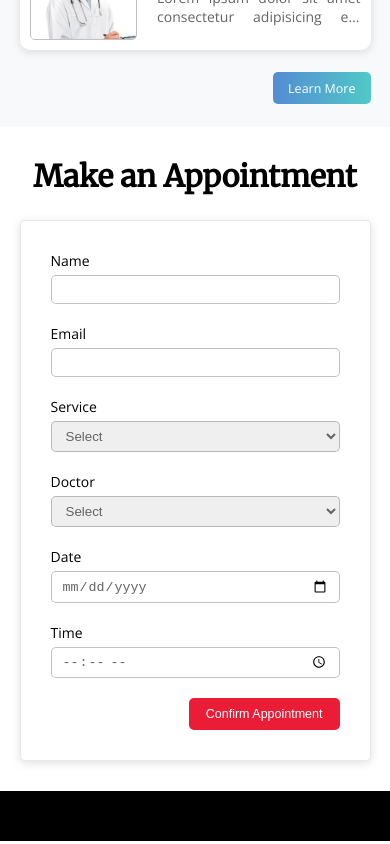
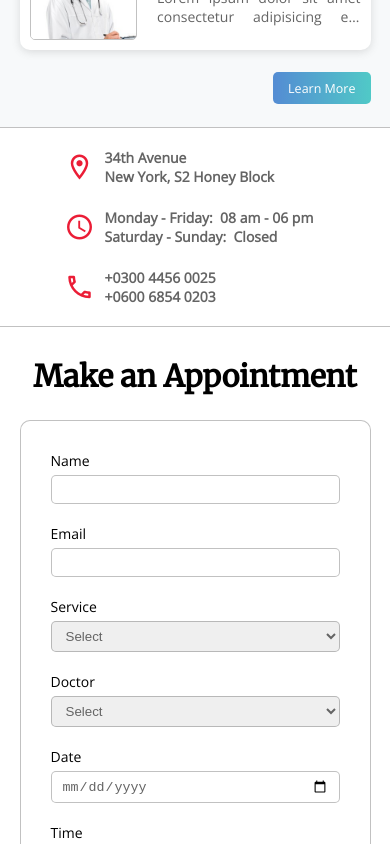
Before and after one commit to AbdulQadir92/medicare-user, a React (Create React App) app: page / in a window 390 px wide. Shown: the part 3180-4024 px from the top of the page. Built offline with nearby package versions, Linux system fonts and the light colour scheme.

Commit message:
Created Info section for home page

```diff
--- /dev/null
+++ b/src/components/home/InfoSection.js
@@ -0,0 +1,34 @@
+import '../../css/components/home/infoSection.css';
+
+
+const InfoSection = () => {
+    return (
+        <div className="info-section">
+            <div className="info-card">
+                <span className="material-icons-outlined">location_on</span>
+                <div>
+                    <p>34th Avenue</p>
+                    <p>New York, S2 Honey Block</p>
+                </div>
+            </div>
+
+            <div className="info-card">
+                <span className="material-icons-outlined">schedule</span>
+                <div>
+                    <p>Monday - Friday:&nbsp; 08 am - 06 pm</p>
+                    <p>Saturday - Sunday:&nbsp; Closed </p>
+                </div>
+            </div>
+
+            <div className="info-card">
+                <span className="material-icons-outlined">call</span>
+                <div>
+                    <p>+0300 4456 0025</p>
+                    <p>+0600 6854 0203</p>
+                </div>
+            </div>
+        </div>
+    )
+}
+
+export default InfoSection
--- a/src/css/components/home/appointmentSection.css
+++ b/src/css/components/home/appointmentSection.css
@@ -16,9 +16,8 @@
 
     background-color: var(--light-bg);
     padding: 30px;
-    border-radius: 5px;
-    border: 1px solid var(--light-border);
-    box-shadow: rgba(99, 99, 99, 0.2) 0px 2px 8px 0px;
+    border-radius: var(--main-border-radius);
+    border: 1px solid var(--dark-border);
 }
 
 .appointment-form .fields-container {
--- /dev/null
+++ b/src/css/components/home/infoSection.css
@@ -0,0 +1,82 @@
+.info-section {
+    display: grid;
+    grid-template-columns: auto auto auto;
+
+    padding: var(--main-padding);
+    background-color: var(--light-bg);
+    padding-top: 25px;
+    padding-bottom: 25px;
+    border-top: 1px solid var(--dark-border);
+    border-bottom: 1px solid var(--dark-border);
+}
+
+
+.info-card {
+    display: flex;
+    justify-content: center;
+    align-items: center;
+}
+
+.info-card span {
+    color: var(--main-color);
+    margin-right: 15px;
+    font-size: 30px;
+}
+
+.info-card > div {
+    font-size: var(--font-size-sm);
+    font-weight: bold;
+    color: var(--dark-text-sec);
+}
+
+
+/* Media Queries */
+@media screen and (max-width: 992px) {
+    .info-section {
+        justify-items: space-between;
+        padding-left: 0;
+        padding-right: 0;
+    }
+
+    .info-card span {
+        margin-right: 10px;
+    }
+}
+
+@media screen and (max-width: 768px) {
+    .info-section {
+        grid-template-columns: 100%;
+        /* grid-row-gap: 15px; */
+
+        position: relative;
+
+        height: 200px;
+        padding-top: 20px;
+        padding-bottom: 20px;
+    }
+
+    .info-card {
+        position: absolute;
+        left: 55%;
+        transform: translateX(-50%);
+
+        width: 300px;
+        justify-content: flex-start;
+    }
+
+    .info-card:first-child {
+        top: 20px;
+    }
+
+    .info-card:nth-child(2) {
+        top: 80px;
+    }
+
+    .info-card:last-child {
+        top: 140px;
+    }
+
+    /* .info-card span {
+        font-size: 25px;
+    } */
+}
--- a/src/pages/Home.js
+++ b/src/pages/Home.js
@@ -1,5 +1,6 @@
 import '../css/pages/home.css';
 import Header from "../components/home/Header"
+import InfoSection from '../components/home/InfoSection';
 import AboutSection from "../components/home/AboutSection"
 import ServicesSection from '../components/home/ServicesSection';
 import DoctorsSection from '../components/home/DoctorsSection';
@@ -13,6 +14,7 @@ const Home = () => {
             <AboutSection />
             <ServicesSection />
             <DoctorsSection />
+            <InfoSection />
             <AppointmentSection />
         </section>
     )
```
